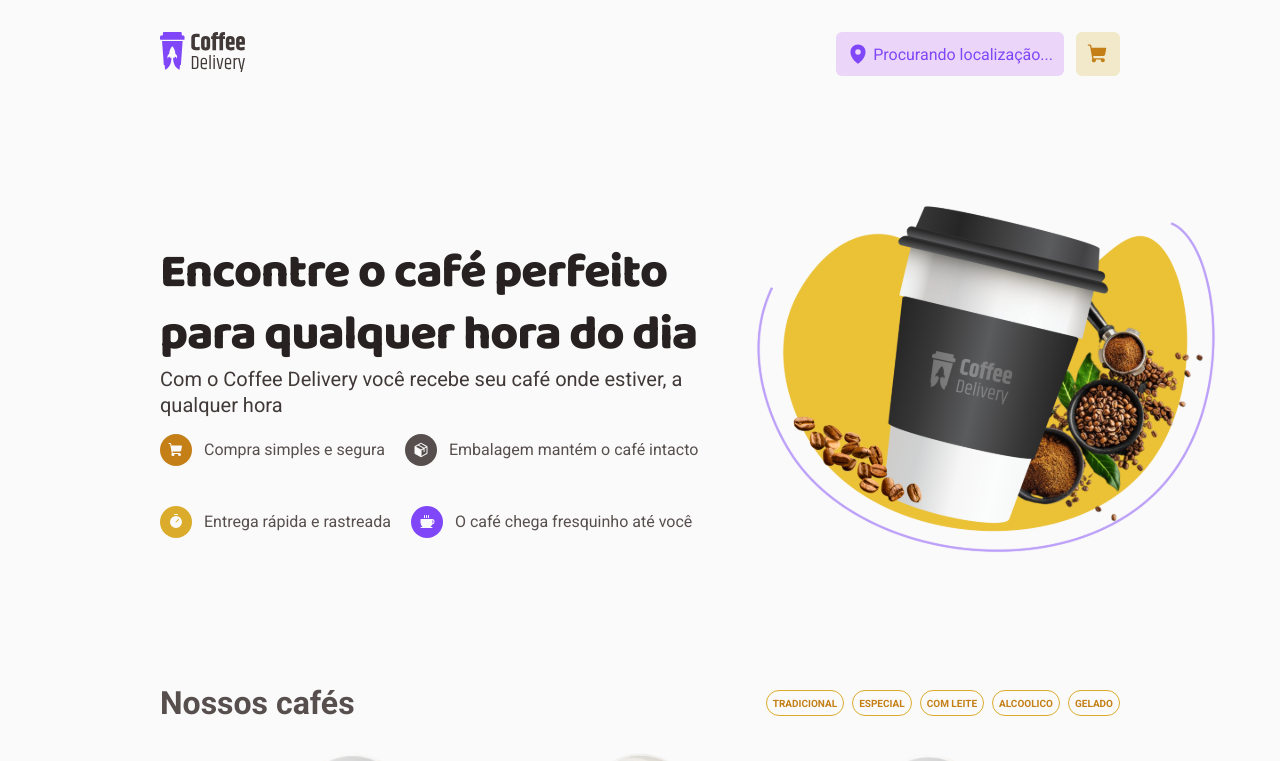
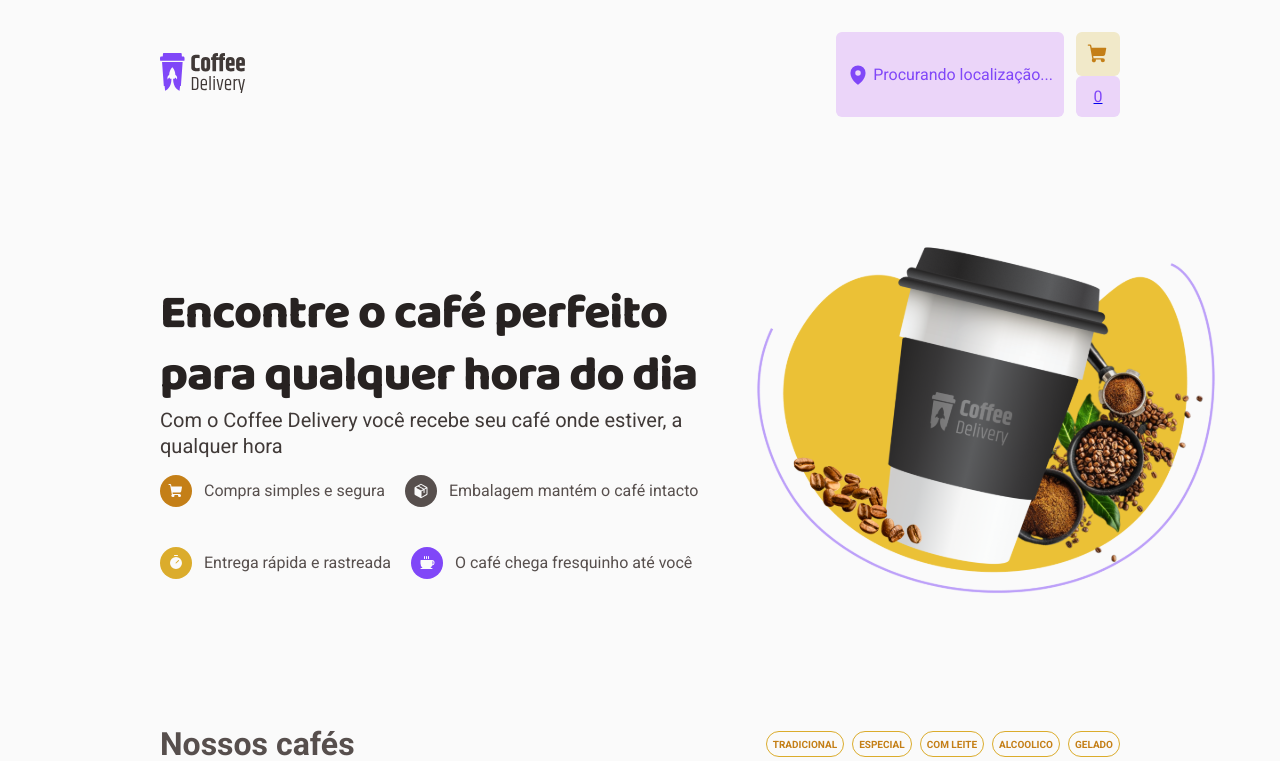
Before and after one commit to ithauront/delivery, a React (Vite) app: page / in a window 1280 px wide. Shown: the top 761 px of the page. Built offline with nearby package versions, Linux system fonts and the light colour scheme; no server answers.

Commit message:
updated the fucntion of shoppingCartItens add to be a state
this way its easier to render it on the checkout and also now I use useEffect to update the number instead of the function I had before.

```diff
--- a/src/components/header/index.tsx
+++ b/src/components/header/index.tsx
@@ -1,8 +1,9 @@
-import { useState, useEffect } from 'react'
+import { useState, useEffect, useContext } from 'react'
 import Logo from '../../assets/Logo.svg'
 import { HeaderContainer } from './styles'
 import { NavLink } from 'react-router-dom'
 import { ShoppingCart, MapPin } from 'phosphor-react'
+import { CoffeeCardContext } from '../../context/coffeeCardContext'
 
 export function Header() {
   const [location, setLocation] = useState('Procurando localização...')
@@ -34,6 +35,7 @@ export function Header() {
     }
     getUserLocation()
   }, [])
+  const { shoppingCartItens } = useContext(CoffeeCardContext)
 
   return (
     <HeaderContainer>
@@ -52,6 +54,7 @@ export function Header() {
             <button className="headerShoppingCart">
               <ShoppingCart weight="fill" size={22} />
             </button>
+            <span>{shoppingCartItens}</span>
           </NavLink>
         </nav>
       </div>
--- a/src/context/coffeeCardContext.tsx
+++ b/src/context/coffeeCardContext.tsx
@@ -1,4 +1,4 @@
-import React, { createContext, ReactNode } from 'react'
+import React, { createContext, ReactNode, useState, useEffect } from 'react'
 
 import havaiano from '../assets/coffeeCup/havaiano.svg'
 import expressoAmer from '../assets/coffeeCup/expressoamer.svg'
@@ -41,7 +41,8 @@ interface CoffeeCardContextProps {
   >
   handleIsCoffeeCardSelected: (index: number) => void
   handleCounterStateChange: (counterState: number, index: number) => void
-  shoppingCartItensAdd: () => void
+  shoppingCartItens: number
+  setShoppingCartItens: React.Dispatch<React.SetStateAction<number>>
 }
 
 export const CoffeeCardContext = createContext<CoffeeCardContextProps>({
@@ -49,7 +50,8 @@ export const CoffeeCardContext = createContext<CoffeeCardContextProps>({
   setCoffeeCardStates: () => {},
   handleIsCoffeeCardSelected: () => {},
   handleCounterStateChange: () => {},
-  shoppingCartItensAdd: () => {},
+  shoppingCartItens: 0,
+  setShoppingCartItens: () => {},
 })
 
 export const CoffeeCardContextProvider: React.FC<{ children: ReactNode }> = ({
@@ -59,12 +61,23 @@ export const CoffeeCardContextProvider: React.FC<{ children: ReactNode }> = ({
     coffeeCards.map(() => ({ isCoffeeCardSelected: false, counterState: 1 })),
   )
 
+  const [shoppingCartItens, setShoppingCartItens] = useState(0)
+  useEffect(() => {
+    let totalItems = 0
+    coffeeCardStates.forEach((cardState) => {
+      if (cardState.isCoffeeCardSelected) {
+        totalItems += cardState.counterState
+      }
+    })
+    setShoppingCartItens(totalItems)
+  }, [coffeeCardStates])
+
   const handleIsCoffeeCardSelected = (index: number) => {
     setCoffeeCardStates((prevState) => {
       const updatedStates = [...prevState]
       updatedStates[index].isCoffeeCardSelected = true
       updatedStates[index].counterState = prevState[index].counterState
-      shoppingCartItensAdd()
+
       return updatedStates
     })
   }
@@ -85,16 +98,6 @@ export const CoffeeCardContextProvider: React.FC<{ children: ReactNode }> = ({
     })
   }
 
-  const shoppingCartItensAdd = () => {
-    let totalItens = 0
-    coffeeCardStates.forEach((cardState) => {
-      if (cardState.isCoffeeCardSelected) {
-        totalItens += cardState.counterState
-      }
-    })
-    console.log(totalItens)
-    return totalItens
-  }
   return (
     <CoffeeCardContext.Provider
       value={{
@@ -102,7 +105,8 @@ export const CoffeeCardContextProvider: React.FC<{ children: ReactNode }> = ({
         setCoffeeCardStates,
         handleIsCoffeeCardSelected,
         handleCounterStateChange,
-        shoppingCartItensAdd,
+        shoppingCartItens,
+        setShoppingCartItens,
       }}
     >
       {children}
```
